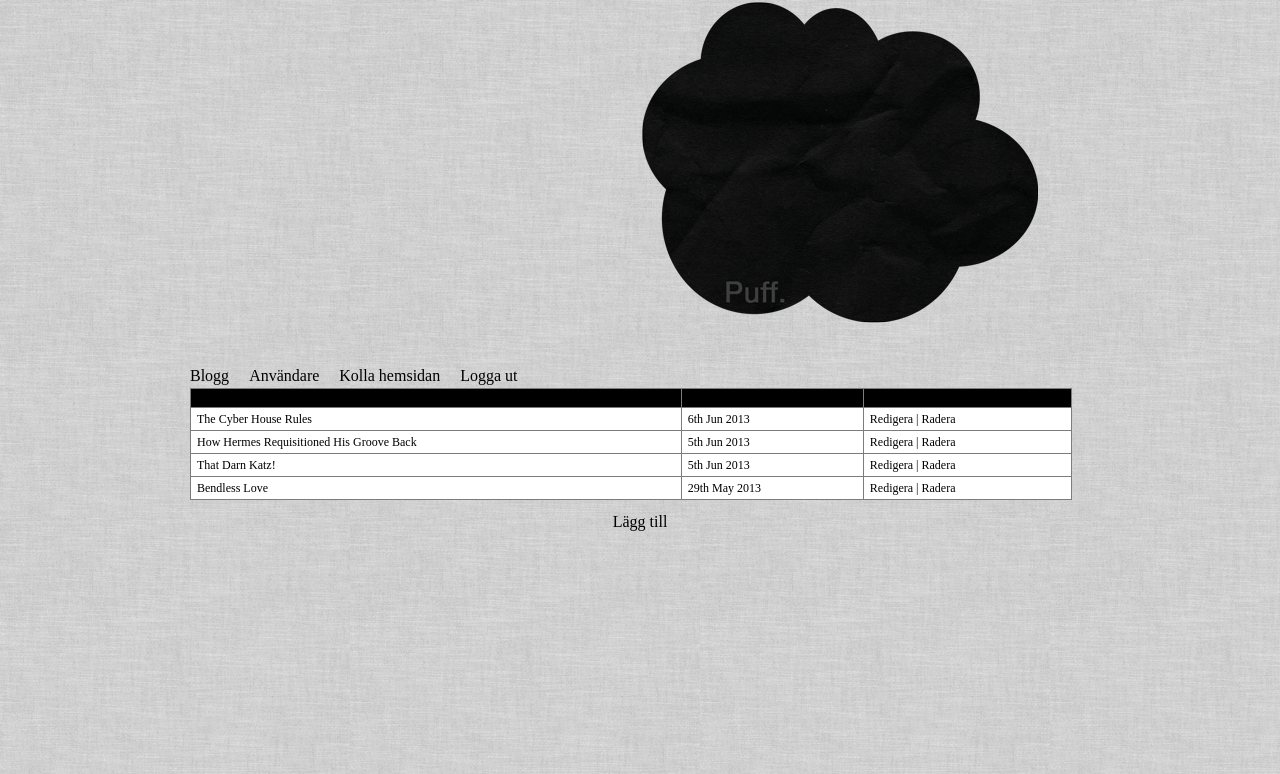
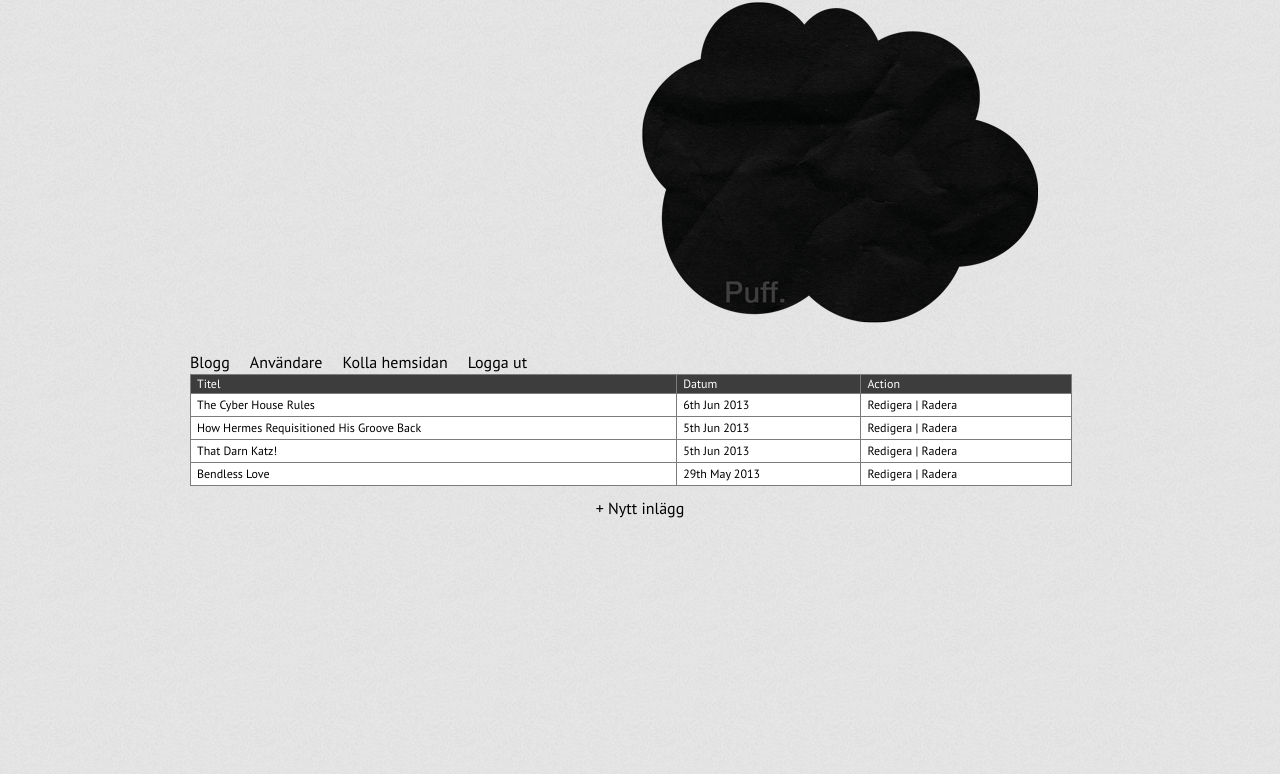
Before and after one commit to berthsjo/powerpuff, a PHP site: page /admin/index.php in a window 1280 px wide. Shown: the top 774 px of the page. Run offline with PHP 8.4, Linux system fonts and the light colour scheme; a user stored in the database is signed in; data comes from the database, SQL or seed files in the repository.

Commit message:
Css
Lagt till css och även ändrat vissa meningen så att dem ska skapa lite
mer mening i index.php främst

```diff
--- a/admin/index.php
+++ b/admin/index.php
@@ -20,6 +20,7 @@ if(isset($_GET['delpost'])){
 <head>
   <meta charset="utf-8">
   <title>Admin</title>
+  <link href='http://fonts.googleapis.com/css?family=PT+Sans' rel='stylesheet' type='text/css'>
   <link rel="stylesheet" href="../css/meyerReset.css">
   <link rel="stylesheet" href="../css/style.css">
   <script language="JavaScript" type="text/javascript">
@@ -86,7 +87,7 @@ if(isset($_GET['delpost'])){
 	?>
 	</table>
 
-	<p><a href='skriv-post.php'>Lägg till</a></p>
+	<p><a href='skriv-post.php'>+ Nytt inlägg</a></p>
 
 </div>
 
--- a/admin/meny.php
+++ b/admin/meny.php
@@ -1,8 +1,8 @@
 <div id="logga"><img src="../bilder/puff3.png"></div>
 <ul id='adminmeny'>
-  <li><a href="index.php">Blogg</a></li>
-  <li><a href="anvandare.php">Användare</a></li>
-  <li><a href="../" target="_blank">Kolla hemsidan</a></li>
-  <li><a href="loggaut.php">Logga ut</a></li>
+  <li><a href="index.php"><p>Blogg</p></a></li>
+  <li><a href="anvandare.php"><p>Användare</p></a></li>
+  <li><a href="../" target="_blank"><p>Kolla hemsidan</p></a></li>
+  <li><a href="loggaut.php"><p>Logga ut</p></a></li>
 </ul>
 <div class="clear"></div>
--- a/css/style.css
+++ b/css/style.css
@@ -4,6 +4,7 @@ body
   background-image:url(../bilder/bg.png);
   min-width: 800px;
   min-height: 400px;
+  font-family: 'PT Sans', sans-serif;
 }
 img
 {
@@ -14,6 +15,7 @@ img
 p {
   color: #000;
   text-align: center;
+  font-family: 'PT Sans', sans-serif;
 }
 #logga {
   margin-left: 50%;
@@ -22,6 +24,7 @@ p {
 #wrapper {
   margin:auto;
   width:900px;
+  background-image:url(../bilder/bg.png);
 }
 
 #loggain {
@@ -72,13 +75,11 @@ form input {
   border-bottom-color: #000;
   border-right-color: #000;
   padding: 5px;
-  font-family: Arial, Helvetica, sans-serif;
   font-size: 1.0em;
   margin: 2px;
 }
 
 table {width:98%; text-align:left; border:1px solid #7c7c7c; font-size:12px; color:#000;background:#fff; margin-bottom:10px;}
-table th {background-color:#000; border:1px solid #7c7c7c; padding:3px 6px; font-weight:normal; color:#000;}
+table th {background-color:#3d3d3d; border:1px solid #7c7c7c; padding:3px 6px; font-weight:normal; color:#fff;}
 table tr td {border:1px solid #7c7c7c; padding:5px 6px;}
 table tr.alt td {background-color:#7c7c7c;}
-table tr:hover {background-color:#7c7c7c; color:#000;}
```
Also changed, not shown: bilder/bg.png, bilder/puff3.png.
